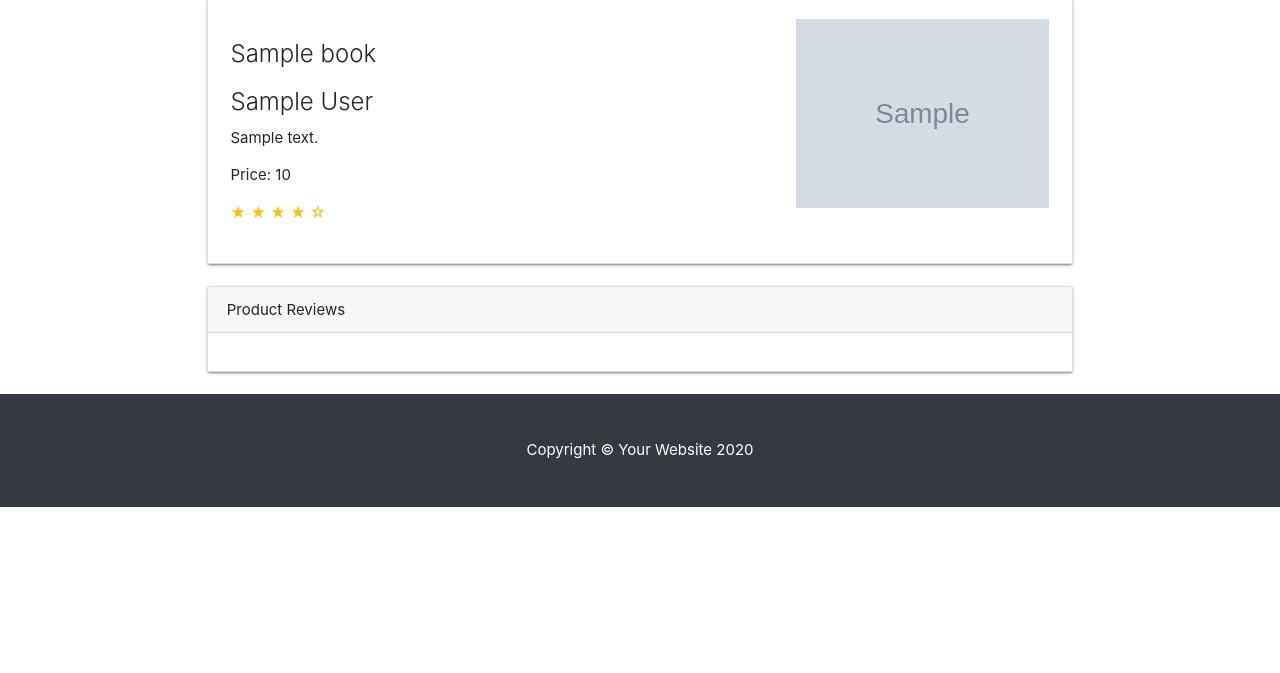
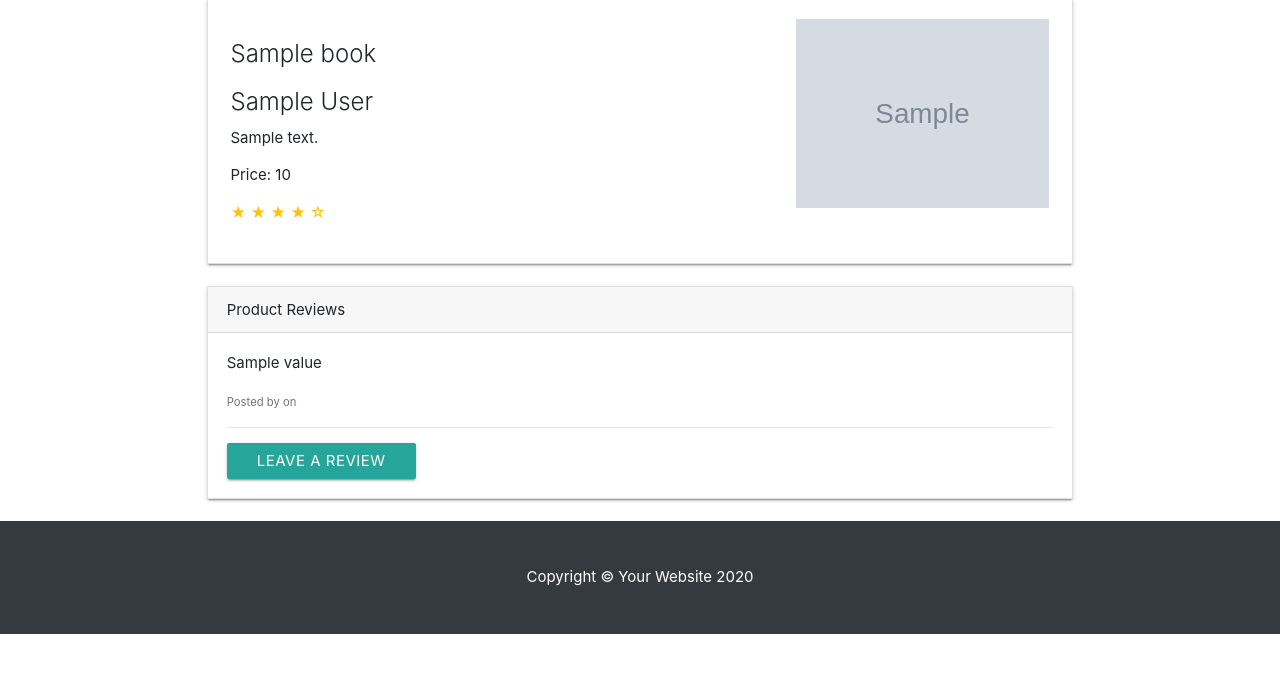
Before and after one commit to Code-Institute-Submissions/Third_milestone_project-1, a Flask app: template templates/detail_book.html in a window 1280 px wide. Shown: the part 102-775 px from the top of the page. Run offline with Flask 2, Linux system fonts and the light colour scheme; the template is opened without the code that fills it: most values are stand-ins (such as "Sample title", 1, 10 or a date in 2020); grey boxes marked "Sample" are stand-in pictures; some libraries are stand-ins or nearby versions.

Commit message:
more change

```diff
--- a/app.py
+++ b/app.py
@@ -7,7 +7,6 @@ from bson.objectid import ObjectId
 app = Flask(__name__)
 app.config["MONGO_DBNAME"] = 'task_manager'
 app.config["MONGO_URI"] = 'mongodb+srv://plxsas:Salha2019@cluster1.cqq5g.mongodb.net/Books_list?retryWrites=true&w=majority'
-
 
 mongo = PyMongo(app)
 
@@ -20,7 +19,7 @@ def get_tasks():
 @app.route('/detail_book/<book_id>/<book_name>')
 def detail_book(book_id, book_name):
     book = mongo.db.Books.find_one({"_id": ObjectId(book_id)})
-    review = mongo.db.Books_reveiws.find_one({"name": book_name})
+    review = mongo.db.books_reveiws.find_one({"name": book_name})
     return render_template('detail_book.html', book=book, reviews=review)
 
 
--- a/templates/detail_book.html
+++ b/templates/detail_book.html
@@ -18,13 +18,13 @@
         <div class="card card-outline-secondary my-4">
             <div class="card-header">Product Reviews</div>
             <div class="card-margin card-body">
-                {% for review in  reviews %}
-                    {% if "review" in review %}
-                        <p>{{reviews.review[0]}}</p>
-                        <small class="text-muted">Posted by {{reviews.review[1]}} on {{reviews.review[2]}}</small>
+                {% for review  in  reviews %}
+                    {% for k,v in review.items() %}
+                        <p>{{k.value()}}</p>
+                        <small class="text-muted">Posted by on </small>
                         <hr>
                         <a href="#" class="btn btn-success">Leave a Review</a>
-                    {% endif %}
+                    {% endfor %}
                 {% endfor %}
             </div>
         </div>
```
Also changed, not shown: mongo.py (added, +32 -0 lines).
